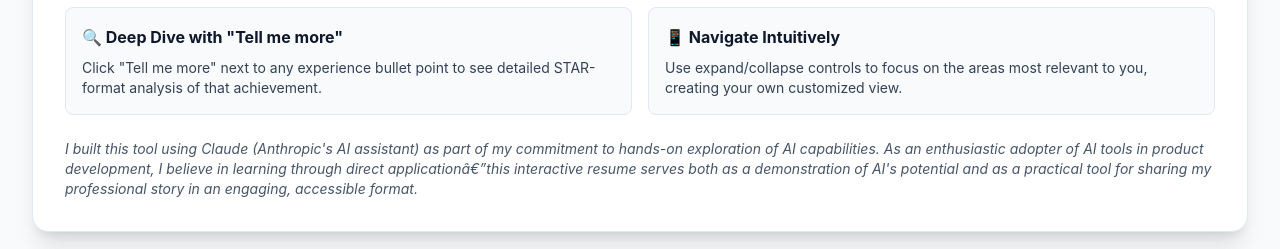
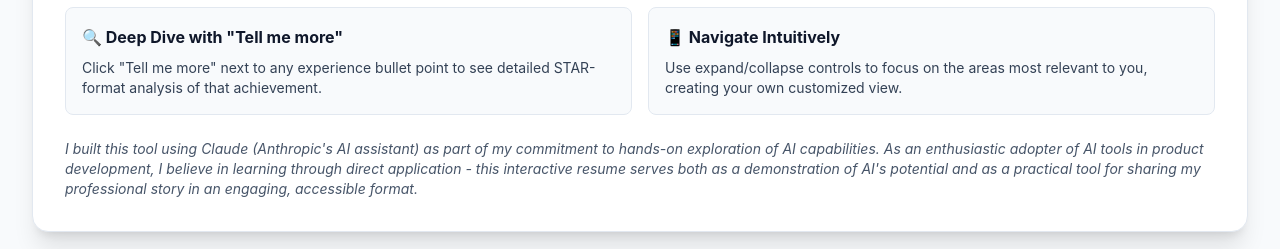
Before and after one commit to amitbor/AB_interactive_resume, a React (Vite) app: page / in a window 1280 px wide. Shown: the part 820-1069 px from the top of the page. Built offline with nearby package versions, Linux system fonts and the light colour scheme.

Commit message:
Update App.jsx

```diff
--- a/src/App.jsx
+++ b/src/App.jsx
@@ -71,6 +71,7 @@ export default function AmitBioApp() {
       'AI Platforms: Claude, ChatGPT, Gemini, Perplexity',
       'AI Tools: ChatPRD, Flowise, Zapier',
       'Product Prototyping: Lovable, MagicPatterns, v0',
+      'Deployment & Version Control: GitHub, Vercel',
       'Product Collaboration: Jira, Figma, Confluence',
       'GenAI & LLMs',
       'Data & Analytics: BI Platforms, Analytics Tools',
@@ -391,7 +392,7 @@ export default function AmitBioApp() {
                 </div>
 
                 <p className="text-sm italic text-slate-600 pt-2">
-                  I built this tool using Claude (Anthropic's AI assistant) as part of my commitment to hands-on exploration of AI capabilities. As an enthusiastic adopter of AI tools in product development, I believe in learning through direct applicationâ€”this interactive resume serves both as a demonstration of AI's potential and as a practical tool for sharing my professional story in an engaging, accessible format.
+                  I built this tool using Claude (Anthropic's AI assistant) as part of my commitment to hands-on exploration of AI capabilities. As an enthusiastic adopter of AI tools in product development, I believe in learning through direct application - this interactive resume serves both as a demonstration of AI's potential and as a practical tool for sharing my professional story in an engaging, accessible format.
                 </p>
               </div>
             </div>
```
